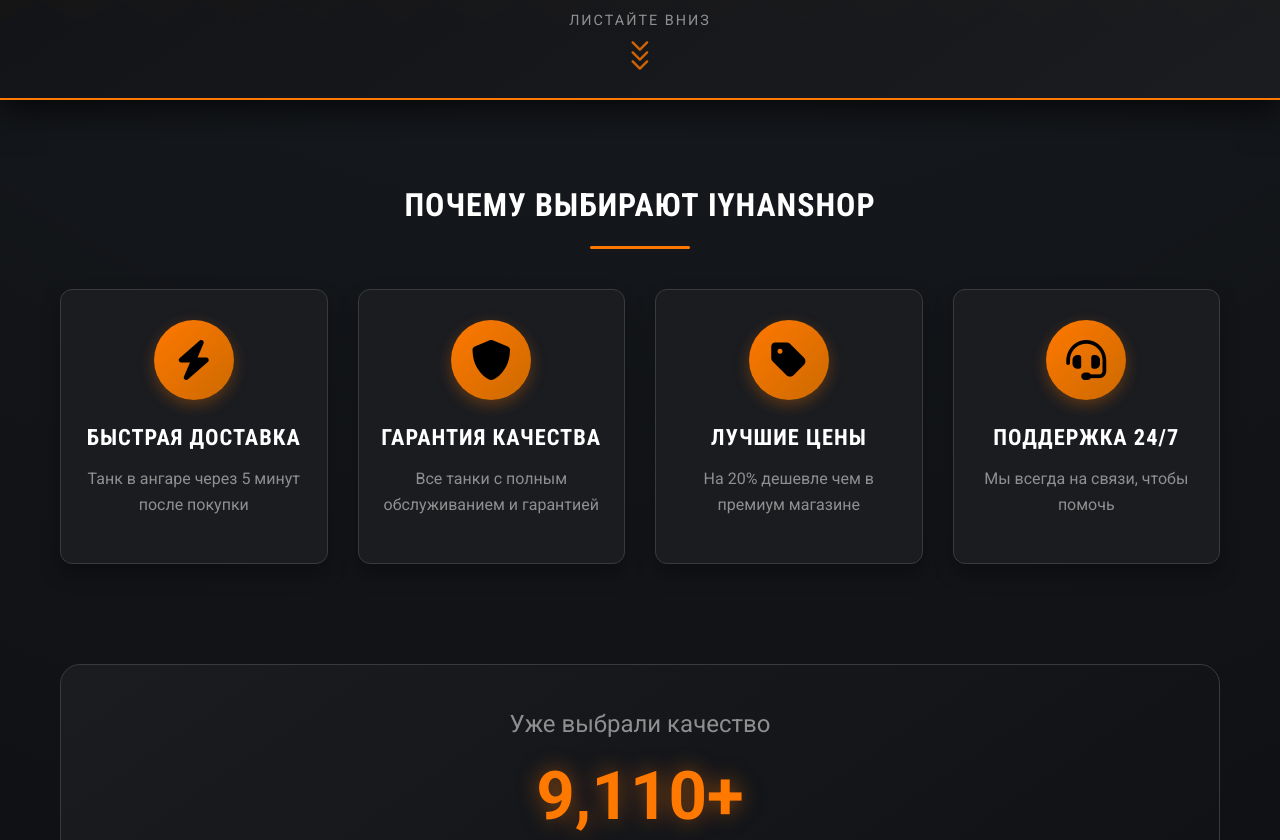
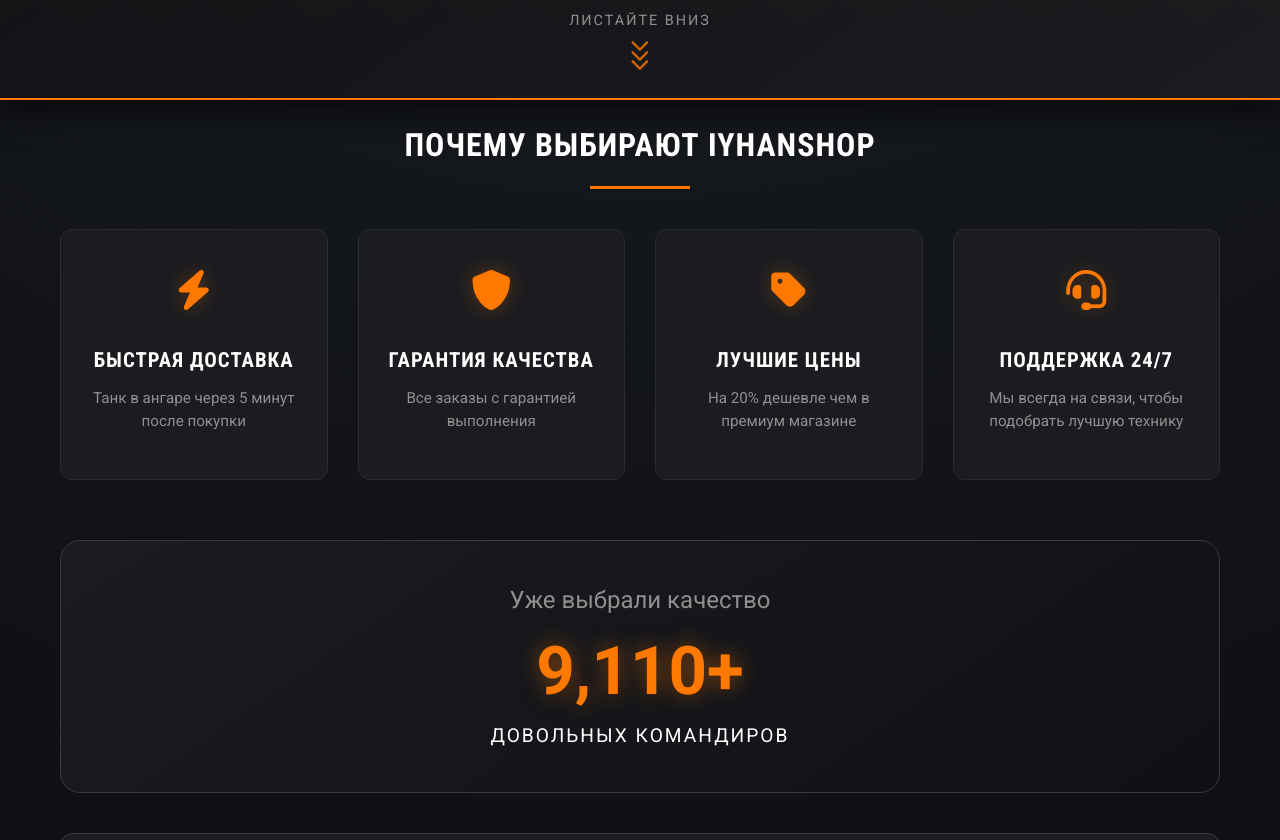
Before and after one commit to pltdeveloper393/L_Shop, a website with bundled scripts: page public/index.html in a window 1280 px wide. Shown: the part 700-1540 px from the top of the page. Built offline with nearby package versions, Linux system fonts and the light colour scheme; files whose address does not match are found by name.

Commit message:
fix: выбран и устанвлен окончательный вариант оформления блоков преимуществ

```diff
--- a/public/home-page.css
+++ b/public/home-page.css
@@ -254,79 +254,51 @@
    Преимущества
    ========================================= */
 
-.home-page .features-section {
-  padding: 60px 0;
+.home-page .advantages-section {
+  margin-bottom: 60px;
 }
 
-.home-page .section-title {
-  text-align: center;
-  font-size: 2rem;
-  margin-bottom: 40px;
-  position: relative;
-  display: block;
-  border-bottom: none;
-}
-
-.home-page .section-title::after {
-  content: '';
-  display: block;
-  width: 100px;
-  height: 3px;
-  background: var(--wot-primary);
-  margin: 15px auto 0;
-  border-radius: 2px;
-}
-
-.home-page .section-title .accent {
-  color: var(--wot-primary);
-}
-
-.home-page .features-grid {
+.home-page .advantages-grid {
   display: grid;
   grid-template-columns: repeat(auto-fit, minmax(250px, 1fr));
   gap: 30px;
-  margin-top: 40px;
 }
 
-.home-page .feature-card {
-  background: var(--wot-bg-panel);
-  border: 1px solid var(--wot-border);
+.home-page .advantage-card {
+  background: #1a1c20;
+  border: 1px solid #2a2c30;
   border-radius: 12px;
   padding: 30px 20px;
   text-align: center;
-  transition: all 0.3s ease;
-  box-shadow: 0 10px 20px rgba(0,0,0,0.3);
+  transition: all 0.3s;
 }
 
-.home-page .feature-card:hover {
+.home-page .advantage-card:hover {
   transform: translateY(-10px);
-  border-color: var(--wot-primary);
+  border-color: #ff7800;
   box-shadow: 0 10px 30px rgba(255,120,0,0.1);
 }
 
-.home-page .feature-icon {
-  width: 80px;
-  height: 80px;
-  background: linear-gradient(135deg, #ff7800 0%, #cc6a00 100%);
-  border-radius: 50%;
-  display: flex;
-  align-items: center;
-  justify-content: center;
-  margin: 0 auto 20px;
+.home-page .advantage-icon {
   font-size: 2.5rem;
-  color: #000;
-  box-shadow: 0 5px 15px rgba(255, 120, 0, 0.3);
+  color: #ff7800;
+  margin-bottom: 20px;
 }
 
-.home-page .feature-title {
-  font-size: 1.4rem;
-  margin-bottom: 10px;
-  color: #fff;
+.home-page .advantage-icon i {
+  filter: drop-shadow(0 0 10px rgba(255,120,0,0.3));
 }
 
-.home-page .feature-desc {
-  color: var(--wot-text-dim);
-  line-height: 1.6;
+.home-page .advantage-title {
+  color: #fff;
+  font-size: 1.3rem;
+  margin-bottom: 10px;
+}
+
+.home-page .advantage-desc {
+  color: #8f8f8f;
+  font-size: 0.95rem;
+  line-height: 1.5;
 }
 
 /* =========================================
--- a/public/js/pages/HomePage.js
+++ b/public/js/pages/HomePage.js
@@ -56,7 +56,7 @@ function renderNotAuth(app) {
               </button>
             </div>
 
-            <!-- Метрики (компактные) -->
+            <!-- Метрики -->
             <div class="hero-metrics">
               <div class="hero-metric">
                 <span class="hero-metric-value" id="metric-users">0</span>
@@ -74,7 +74,7 @@ function renderNotAuth(app) {
           </div>
         </div>
 
-        <!-- Индикатор скролла (ВНУТРИ hero-section, НО ВНЕ hero-container) -->
+        <!-- Индикатор скролла -->
         <div class="scroll-indicator">
           <span class="scroll-text">Листайте вниз</span>
           <div class="scroll-arrow">
@@ -86,37 +86,37 @@ function renderNotAuth(app) {
       </div>
 
       <div class="wot-container">
-        <!-- Преимущества -->
-        <div class="features-section">
+        <!-- Преимущества (как в MainPage) -->
+        <div class="advantages-section">
           <h2 class="section-title">Почему выбирают IYHANSHOP</h2>
-          <div class="features-grid">
-            <div class="feature-card">
-              <div class="feature-icon">
+          <div class="advantages-grid">
+            <div class="advantage-card">
+              <div class="advantage-icon">
                 <i class="fas fa-bolt"></i>
               </div>
-              <h3 class="feature-title">Быстрая доставка</h3>
-              <p class="feature-desc">Танк в ангаре через 5 минут после покупки</p>
+              <h3 class="advantage-title">Быстрая доставка</h3>
+              <p class="advantage-desc">Танк в ангаре через 5 минут после покупки</p>
             </div>
-            <div class="feature-card">
-              <div class="feature-icon">
+            <div class="advantage-card">
+              <div class="advantage-icon">
                 <i class="fas fa-shield-alt"></i>
               </div>
-              <h3 class="feature-title">Гарантия качества</h3>
-              <p class="feature-desc">Все танки с полным обслуживанием и гарантией</p>
+              <h3 class="advantage-title">Гарантия качества</h3>
+              <p class="advantage-desc">Все заказы с гарантией выполнения</p>
             </div>
-            <div class="feature-card">
-              <div class="feature-icon">
+            <div class="advantage-card">
+              <div class="advantage-icon">
                 <i class="fas fa-tag"></i>
               </div>
-              <h3 class="feature-title">Лучшие цены</h3>
-              <p class="feature-desc">На 20% дешевле чем в премиум магазине</p>
+              <h3 class="advantage-title">Лучшие цены</h3>
+              <p class="advantage-desc">На 20% дешевле чем в премиум магазине</p>
             </div>
-            <div class="feature-card">
-              <div class="feature-icon">
+            <div class="advantage-card">
+              <div class="advantage-icon">
                 <i class="fas fa-headset"></i>
               </div>
-              <h3 class="feature-title">Поддержка 24/7</h3>
-              <p class="feature-desc">Мы всегда на связи, чтобы помочь</p>
+              <h3 class="advantage-title">Поддержка 24/7</h3>
+              <p class="advantage-desc">Мы всегда на связи, чтобы подобрать лучшую технику</p>
             </div>
           </div>
         </div>
```
Also changed, not shown: public/index.html (+4 -0 lines), src/pages/HomePage.ts (+19 -19 lines).
